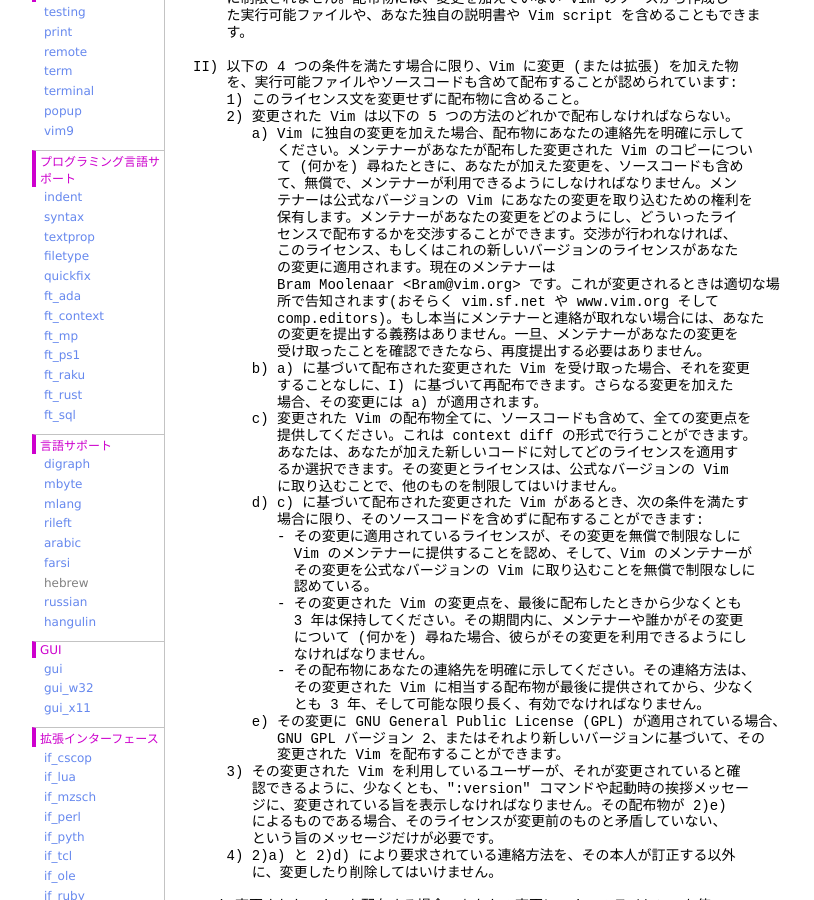
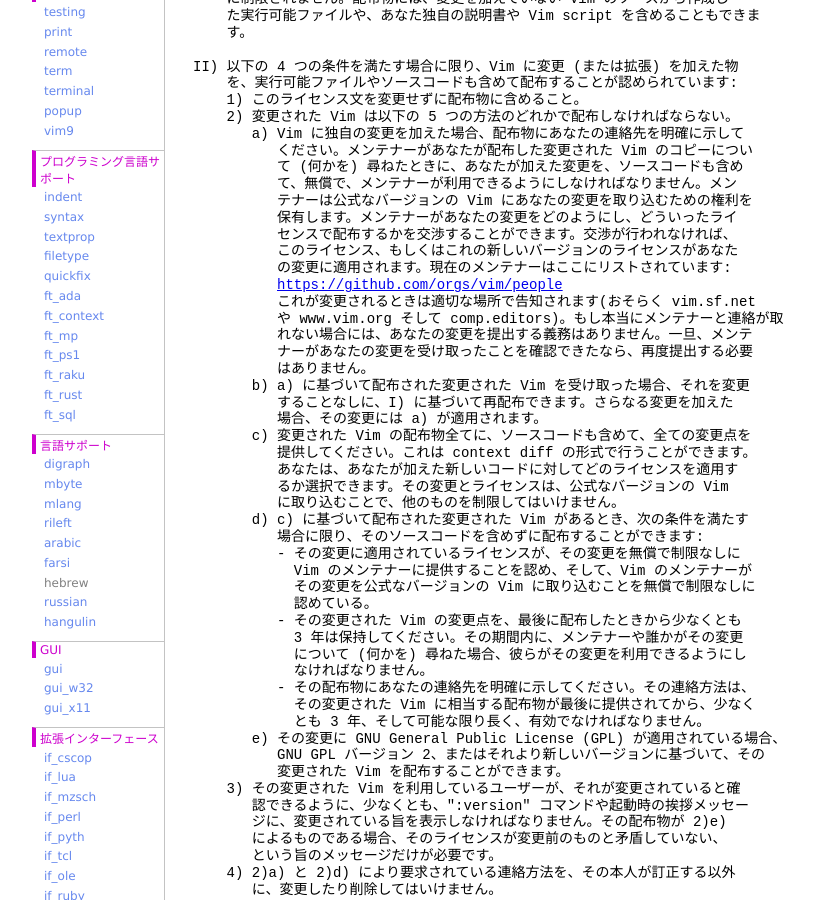
Before and after one commit to vim-jp/vimdoc-ja, a Jekyll site: the page built from uganda.html, in a window 1280 px wide and 900 px high, scrolled down 2173 px. Shown: the whole window, without its empty margins (208-1022 px from the left). Built offline with Jekyll 4.4.1, drawn with Linux system fonts in a browser that asks for light colours; nearby versions of some CDN libraries; comment, search, counter and statistics services are not loaded; some of the changed text lies outside the part shown.

Commit message:
Generated by GitHub workflow 6419659490
https://github.com/vim-jp/vimdoc-ja-working/actions/runs/6419659490

```diff
--- a/uganda.html
+++ b/uganda.html
@@ -51,8 +51,8 @@ II) It is allowed to distribute a modified (or extended) version of Vim,<br>
 &nbsp;&nbsp;&nbsp;&nbsp;&nbsp;&nbsp;&nbsp;&nbsp;&nbsp;&nbsp;maintainer will do with your changes and under what license they<br>
 &nbsp;&nbsp;&nbsp;&nbsp;&nbsp;&nbsp;&nbsp;&nbsp;&nbsp;&nbsp;will be distributed is negotiable.&nbsp;&nbsp;If there has been no negotiation<br>
 &nbsp;&nbsp;&nbsp;&nbsp;&nbsp;&nbsp;&nbsp;&nbsp;&nbsp;&nbsp;then this license, or a later version, also applies to your changes.<br>
-&nbsp;&nbsp;&nbsp;&nbsp;&nbsp;&nbsp;&nbsp;&nbsp;&nbsp;&nbsp;The current maintainer is Bram Moolenaar &lt;Bram@vim.org&gt;.&nbsp;&nbsp;If this<br>
-&nbsp;&nbsp;&nbsp;&nbsp;&nbsp;&nbsp;&nbsp;&nbsp;&nbsp;&nbsp;changes it will be announced in appropriate places (most likely<br>
+&nbsp;&nbsp;&nbsp;&nbsp;&nbsp;&nbsp;&nbsp;&nbsp;&nbsp;&nbsp;The current maintainers are listed here:&nbsp;<span class="Constant"><a href="https://github.com/orgs/vim/people">https://github.com/orgs/vim/people</a></span>.<br>
+&nbsp;&nbsp;&nbsp;&nbsp;&nbsp;&nbsp;&nbsp;&nbsp;&nbsp;&nbsp;If this changes it will be announced in appropriate places (most likely<br>
 &nbsp;&nbsp;&nbsp;&nbsp;&nbsp;&nbsp;&nbsp;&nbsp;&nbsp;&nbsp;vim.sf.net,&nbsp;<span class="Constant">www.vim.org</span>&nbsp;and/or comp.editors).&nbsp;&nbsp;When it is completely<br>
 &nbsp;&nbsp;&nbsp;&nbsp;&nbsp;&nbsp;&nbsp;&nbsp;&nbsp;&nbsp;impossible to contact the maintainer, the obligation to send him<br>
 &nbsp;&nbsp;&nbsp;&nbsp;&nbsp;&nbsp;&nbsp;&nbsp;&nbsp;&nbsp;your changes ceases.&nbsp;&nbsp;Once the maintainer has confirmed that he has<br>
@@ -135,12 +135,13 @@ II) 以下の 4 つの条件を満たす場合に限り、Vim に変更 (また
 &nbsp;&nbsp;&nbsp;&nbsp;&nbsp;&nbsp;&nbsp;&nbsp;&nbsp;&nbsp;保有します。メンテナーがあなたの変更をどのようにし、どういったライ<br>
 &nbsp;&nbsp;&nbsp;&nbsp;&nbsp;&nbsp;&nbsp;&nbsp;&nbsp;&nbsp;センスで配布するかを交渉することができます。交渉が行われなければ、<br>
 &nbsp;&nbsp;&nbsp;&nbsp;&nbsp;&nbsp;&nbsp;&nbsp;&nbsp;&nbsp;このライセンス、もしくはこれの新しいバージョンのライセンスがあなた<br>
-&nbsp;&nbsp;&nbsp;&nbsp;&nbsp;&nbsp;&nbsp;&nbsp;&nbsp;&nbsp;の変更に適用されます。現在のメンテナーは<br>
-&nbsp;&nbsp;&nbsp;&nbsp;&nbsp;&nbsp;&nbsp;&nbsp;&nbsp;&nbsp;Bram Moolenaar &lt;Bram@vim.org&gt; です。これが変更されるときは適切な場<br>
-&nbsp;&nbsp;&nbsp;&nbsp;&nbsp;&nbsp;&nbsp;&nbsp;&nbsp;&nbsp;所で告知されます(おそらく vim.sf.net や&nbsp;<span class="Constant">www.vim.org</span>&nbsp;そして<br>
-&nbsp;&nbsp;&nbsp;&nbsp;&nbsp;&nbsp;&nbsp;&nbsp;&nbsp;&nbsp;comp.editors)。もし本当にメンテナーと連絡が取れない場合には、あなた<br>
-&nbsp;&nbsp;&nbsp;&nbsp;&nbsp;&nbsp;&nbsp;&nbsp;&nbsp;&nbsp;の変更を提出する義務はありません。一旦、メンテナーがあなたの変更を<br>
-&nbsp;&nbsp;&nbsp;&nbsp;&nbsp;&nbsp;&nbsp;&nbsp;&nbsp;&nbsp;受け取ったことを確認できたなら、再度提出する必要はありません。<br>
+&nbsp;&nbsp;&nbsp;&nbsp;&nbsp;&nbsp;&nbsp;&nbsp;&nbsp;&nbsp;の変更に適用されます。現在のメンテナーはここにリストされています:<br>
+&nbsp;&nbsp;&nbsp;&nbsp;&nbsp;&nbsp;&nbsp;&nbsp;&nbsp;&nbsp;<span class="Constant"><a href="https://github.com/orgs/vim/people">https://github.com/orgs/vim/people</a></span><br>
+&nbsp;&nbsp;&nbsp;&nbsp;&nbsp;&nbsp;&nbsp;&nbsp;&nbsp;&nbsp;これが変更されるときは適切な場所で告知されます(おそらく vim.sf.net<br>
+&nbsp;&nbsp;&nbsp;&nbsp;&nbsp;&nbsp;&nbsp;&nbsp;&nbsp;&nbsp;や&nbsp;<span class="Constant">www.vim.org</span>&nbsp;そして comp.editors)。もし本当にメンテナーと連絡が取<br>
+&nbsp;&nbsp;&nbsp;&nbsp;&nbsp;&nbsp;&nbsp;&nbsp;&nbsp;&nbsp;れない場合には、あなたの変更を提出する義務はありません。一旦、メンテ<br>
+&nbsp;&nbsp;&nbsp;&nbsp;&nbsp;&nbsp;&nbsp;&nbsp;&nbsp;&nbsp;ナーがあなたの変更を受け取ったことを確認できたなら、再度提出する必要<br>
+&nbsp;&nbsp;&nbsp;&nbsp;&nbsp;&nbsp;&nbsp;&nbsp;&nbsp;&nbsp;はありません。<br>
 &nbsp;&nbsp;&nbsp;&nbsp;&nbsp;&nbsp; b) a) に基づいて配布された変更された Vim を受け取った場合、それを変更<br>
 &nbsp;&nbsp;&nbsp;&nbsp;&nbsp;&nbsp;&nbsp;&nbsp;&nbsp;&nbsp;することなしに、I) に基づいて再配布できます。さらなる変更を加えた<br>
 &nbsp;&nbsp;&nbsp;&nbsp;&nbsp;&nbsp;&nbsp;&nbsp;&nbsp;&nbsp;場合、その変更には a) が適用されます。<br>
```
